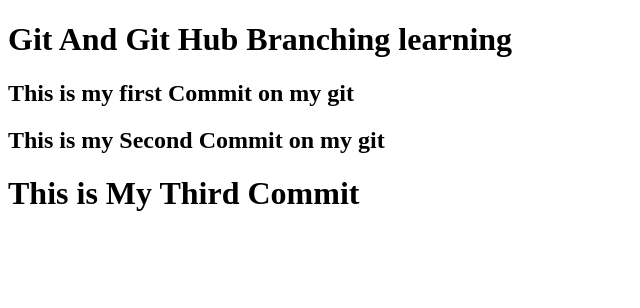
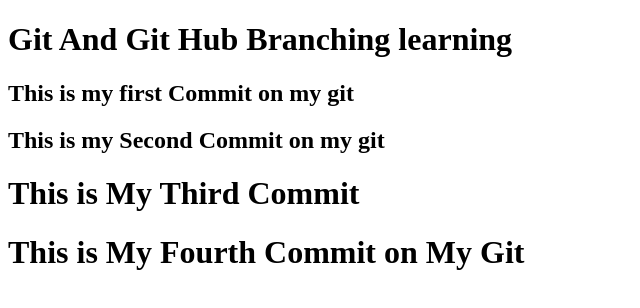
Before and after one commit to Avinashraut1998/demo-git2, a plain HTML site: page index.html in a window 1280 px wide. Shown: the whole page, without its empty margins (0-640 px from the left). Drawn offline with Linux system fonts and the light colour scheme.

Commit message:
Fourth Commit

```diff
--- a/index.html
+++ b/index.html
@@ -14,5 +14,8 @@
     <h1>
         This is My Third Commit
     </h1>
+    <h1>
+        This is My Fourth Commit on My Git
+    </h1>
 </body>
 </html>
```
